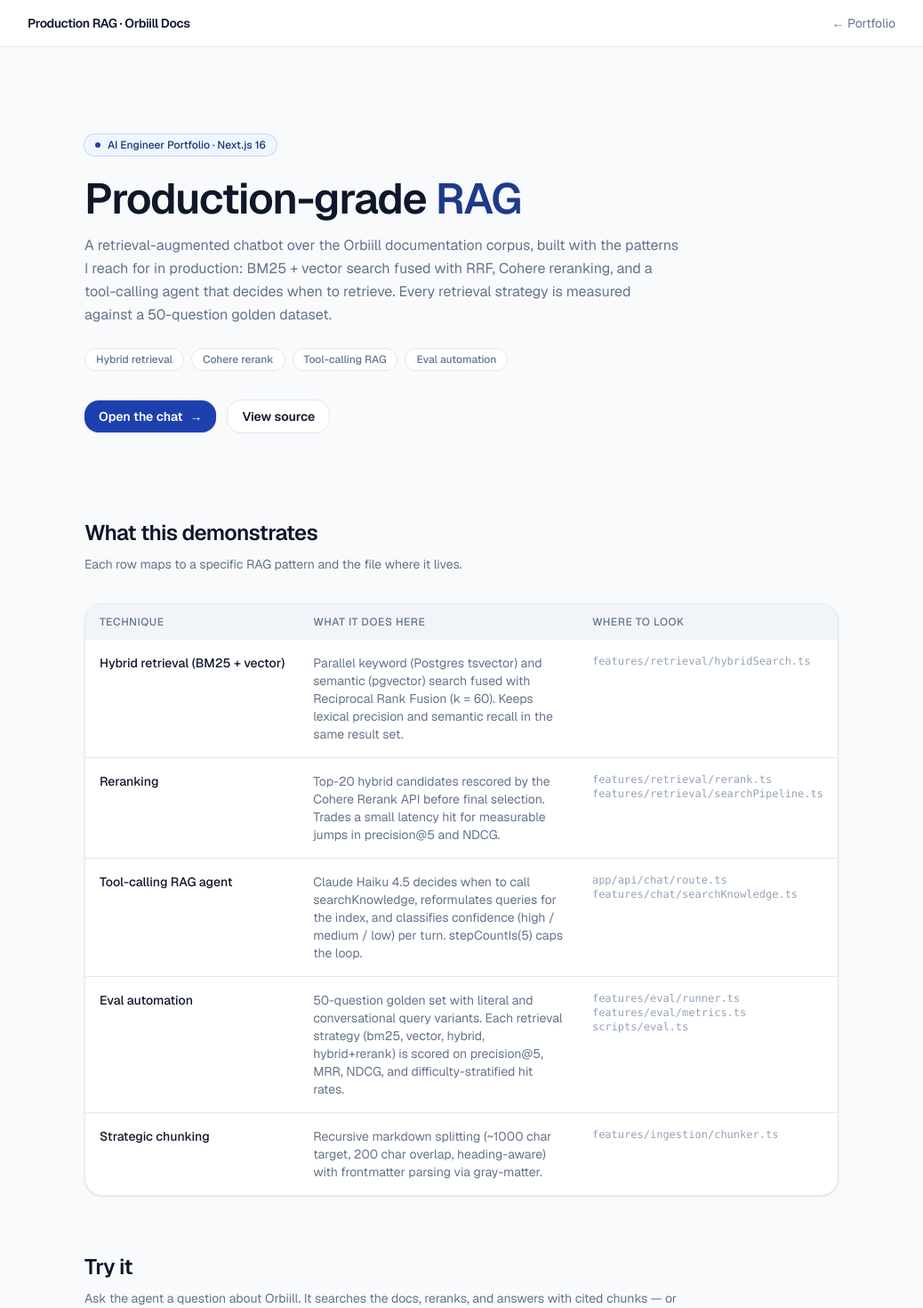
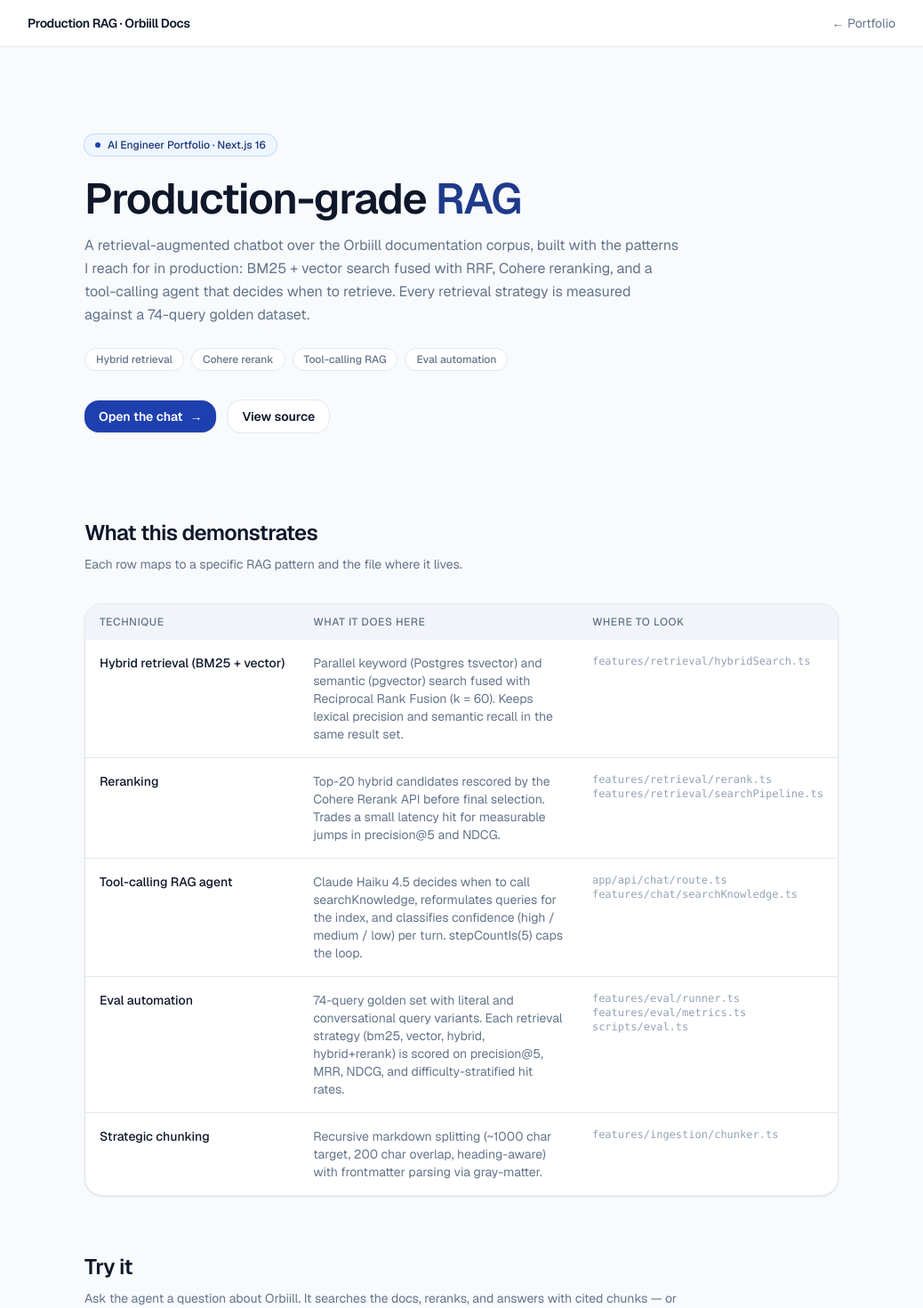
Before and after one commit to stivenslop2/production-rag-kb, a Next.js app: page / in a window 1280 px wide. Shown: the top 1470 px of the page at 89% size, without its empty margins (121-1159 px from the left). Built offline with nearby package versions, Linux system fonts and the light colour scheme.

Commit message:
docs: correct golden dataset size from 50 to 74 queries
The eval generator produces 2 queries per chunk over 37 chunks (74 total),
not the 50 originally documented. Updates README, AGENTS, and landing copy
to match the actual implementation.

```diff
--- a/features/landing/LandingHero.tsx
+++ b/features/landing/LandingHero.tsx
@@ -24,7 +24,7 @@ export function LandingHero() {
         built with the patterns I reach for in production: BM25 + vector search
         fused with RRF, Cohere reranking, and a tool-calling agent that decides
         when to retrieve. Every retrieval strategy is measured against a
-        50-question golden dataset.
+        74-query golden dataset.
       </p>
 
       <div className="mt-6 flex flex-wrap gap-2">
--- a/features/landing/LandingSkills.tsx
+++ b/features/landing/LandingSkills.tsx
@@ -26,7 +26,7 @@ const TECHNIQUES: Technique[] = [
   {
     name: "Eval automation",
     description:
-      "50-question golden set with literal and conversational query variants. Each retrieval strategy (bm25, vector, hybrid, hybrid+rerank) is scored on precision@5, MRR, NDCG, and difficulty-stratified hit rates.",
+      "74-query golden set with literal and conversational query variants. Each retrieval strategy (bm25, vector, hybrid, hybrid+rerank) is scored on precision@5, MRR, NDCG, and difficulty-stratified hit rates.",
     location: "features/eval/runner.ts · features/eval/metrics.ts · scripts/eval.ts",
   },
   {
```
Also changed, not shown: 2 other files (tests, documents, lock files or other folders).
